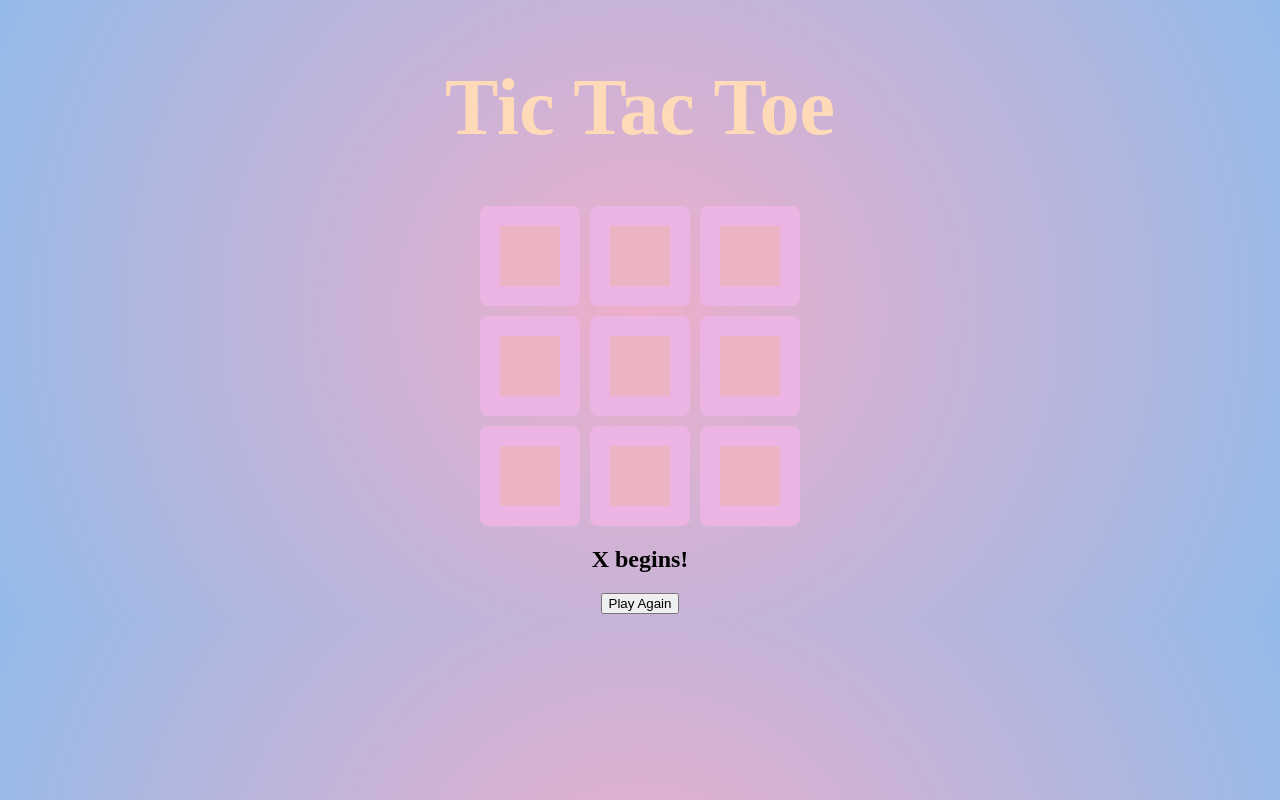
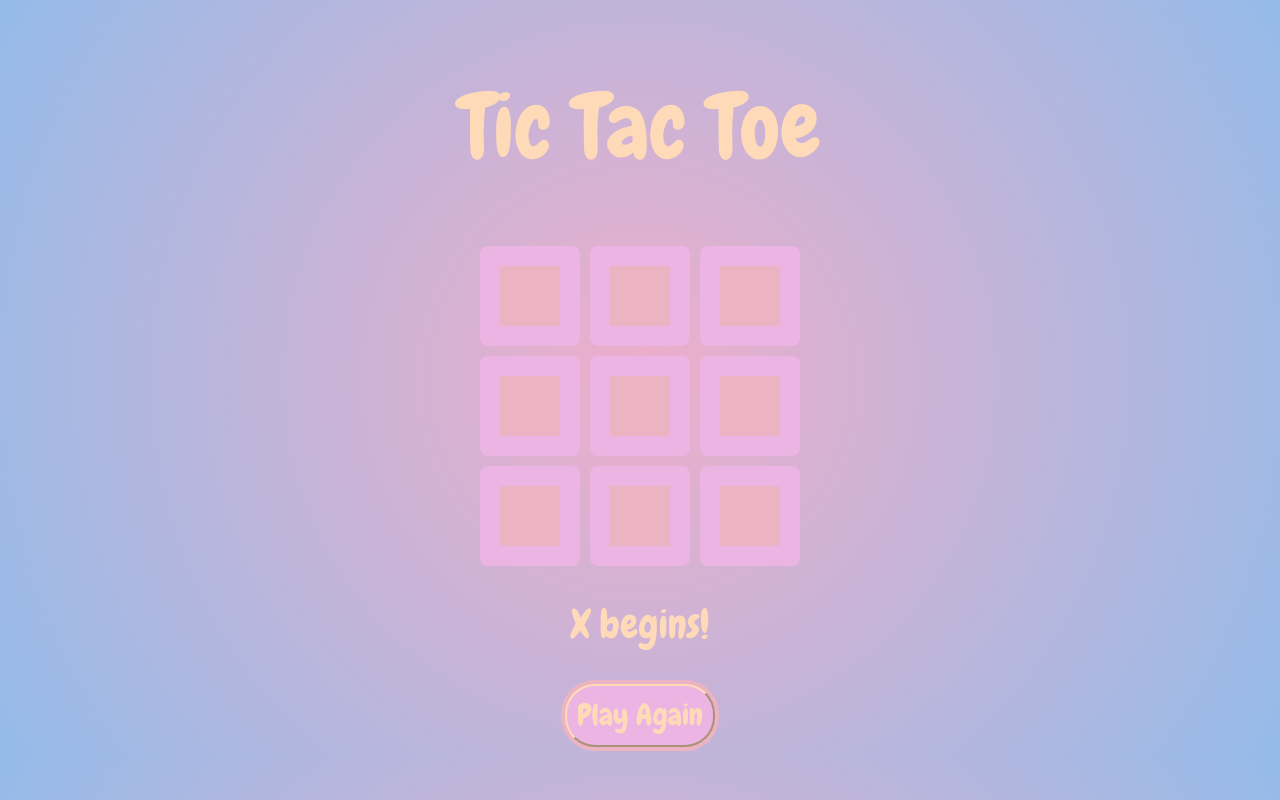
Before and after one commit to B-andrea/game-project, a website built with Vite: page game-project/index.html in a window 1280 px wide. Both pictures are taken after a click on the button "Play Again". Built offline with nearby package versions, Linux system fonts and the light colour scheme; a web font is replaced by a local one.

Commit message:
added font styling and reset button styling

```diff
--- a/game-project/index.html
+++ b/game-project/index.html
@@ -6,6 +6,9 @@
   <meta name="viewport" content="width=device-width, initial-scale=1.0" />
   <title>Tic Tac Toe</title>
   <link rel="stylesheet" href="src/style.css">
+  <link rel="preconnect" href="https://fonts.googleapis.com">
+  <link rel="preconnect" href="https://fonts.gstatic.com" crossorigin>
+  <link href="https://fonts.googleapis.com/css2?family=Chewy&family=Rubik+Bubbles&display=swap" rel="stylesheet">
 </head>
 
 
--- a/game-project/src/style.css
+++ b/game-project/src/style.css
@@ -16,7 +16,10 @@ body {
 h1 {
   color: peachpuff;
   text-align: center;
-  font-size: 80px;
+  font-size: 90px;
+  font-family: "Chewy", serif;
+  font-weight: 400;
+  font-style: normal;
 }
 
 .box {
@@ -26,6 +29,9 @@ h1 {
   border: 20px solid #ecb4e2;
   border-radius: 8px;
   cursor: pointer;
+  display: flex;
+  justify-content: center;
+  align-items: center;
 }
 
 .box:hover {
@@ -37,4 +43,41 @@ h1 {
 
 .played {
   pointer-events: none;
+  font-size: 80px;
+  color: peachpuff;
+  font-family: "Chewy", serif;
+  font-weight: 400;
+  font-style: normal;
+
+
 }
+
+#resetBtn {
+
+  background-color: #ecb4e2;
+  border-radius: 30px;
+  border-color: peachpuff;
+  font-size: 30px;
+  padding: 10px;
+  color: peachpuff;
+  font-family: "Chewy", serif;
+  font-weight: 400;
+  font-style: normal;
+}
+
+#resetBtn:focus {
+  outline-color: transparent;
+  outline-style: solid;
+  box-shadow: 0 0 0 4px #ecb4c2;
+  transition: 0.7s;
+}
+
+#statusDisplay {
+
+  color: peachpuff;
+  font-size: 40px;
+  font-family: "Chewy", serif;
+  font-weight: 400;
+  font-style: normal;
+
+}
```
Also changed, not shown: README.md, 1 other file.
